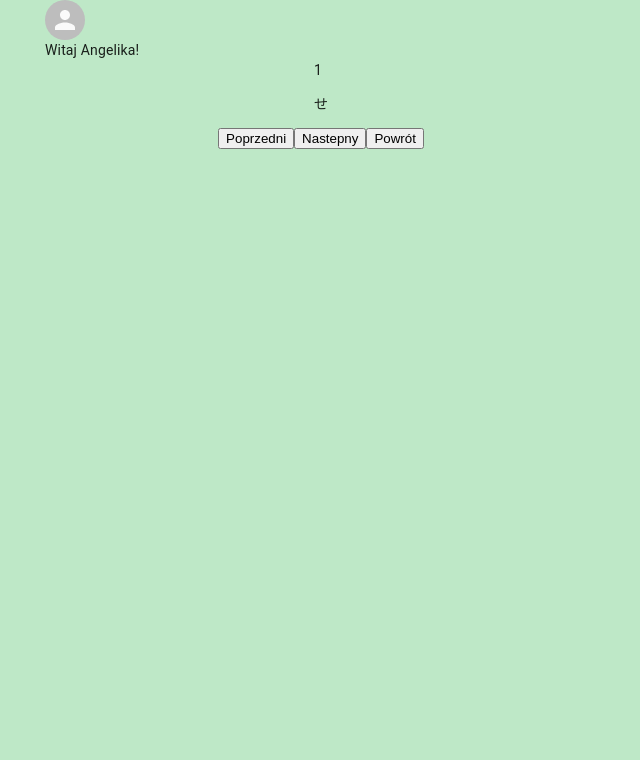
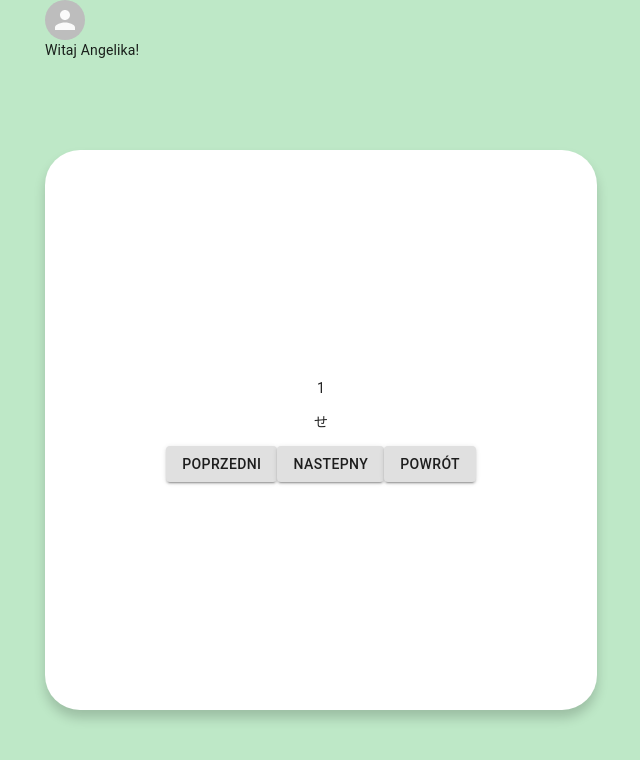
Before and after one commit to FAIRit/fe-kana-app, a React (Create React App) app: page /#/flash-cards/hiragana in a window 1280 px wide. Shown: the top 760 px of the page, without its empty margins (319-959 px from the left). Built offline with nearby package versions, Linux system fonts and the light colour scheme.

Commit message:
Added btns default styling

```diff
--- a/src/Components/BtnsBox.js
+++ b/src/Components/BtnsBox.js
@@ -1,5 +1,6 @@
 import React, { Component } from "react";
 import { Link } from "react-router-dom";
+import Button from "@material-ui/core/Button";
 
 class BtnsBox extends Component {
   handleNext = e => {
@@ -15,17 +16,17 @@ class BtnsBox extends Component {
     return (
       <div className="btns-box">
         {!this.props.componentToUse && (
-          <button className="btn-prev" onClick={this.handlePrev}>
+          <Button variant="contained" onClick={this.handlePrev}>
             Poprzedni
-          </button>
+          </Button>
         )}
 
-        <button className="btn-next" onClick={this.handleNext}>
+        <Button variant="contained" onClick={this.handleNext}>
           Nastepny
-        </button>
-        <Link to="/home">
-          <button className="back-to-home-btn">Powrót</button>
-        </Link>
+        </Button>
+        <Button variant="contained" component={Link} to="/home">
+          Powrót
+        </Button>
       </div>
     );
   }
--- a/src/Components/CheatSheet.js
+++ b/src/Components/CheatSheet.js
@@ -3,6 +3,7 @@ import { Link } from "react-router-dom";
 import UserNavBar from "./UserNavBar";
 import SingleSign from "./SingleSign";
 import Grid from "@material-ui/core/Grid";
+import Button from "@material-ui/core/Button";
 import { styled } from "@material-ui/core/styles";
 
 class CheatSheet extends Component {
@@ -40,24 +41,18 @@ class CheatSheet extends Component {
         <OuterGrid
           container
           direction="column"
-          justify="center"
+          justify="flex-start"
           alignItems="stretch"
         >
           <section className="cheat-sheet" onClick={this.handleFetchData}>
             <main className="cheat-sheet-container">
               <div className="cheat-sheet-btns">
-                <button
-                  className="cheat-sheet-hiragana-btn"
-                  onClick={this.handleGetHiragana}
-                >
+                <Button variant="contained" onClick={this.handleGetHiragana}>
                   Hiragana
-                </button>
-                <button
-                  className="cheat-sheet-katakana-btn"
-                  onClick={this.handleGetKatakana}
-                >
+                </Button>
+                <Button variant="contained" onClick={this.handleGetKatakana}>
                   Katakana
-                </button>
+                </Button>
               </div>
               {isHiraganaShown &&
                 kanaTable.map(kana => (
@@ -75,9 +70,9 @@ class CheatSheet extends Component {
                     key={kana.id}
                   />
                 ))}
-              <Link to="/home">
-                <button className="back-to-home-btn">Powrót</button>
-              </Link>
+              <Button variant="contained" component={Link} to="/home">
+                Powrót
+              </Button>
             </main>
           </section>
         </OuterGrid>
--- a/src/Components/ChooseSyllabary.js
+++ b/src/Components/ChooseSyllabary.js
@@ -1,7 +1,9 @@
 import React, { Component } from "react";
-import { Link } from "react-router-dom";
+import { Link as RouterLink } from "react-router-dom";
 import Grid from "@material-ui/core/Grid";
 import { styled } from "@material-ui/core/styles";
+import Button from "@material-ui/core/Button";
+import Link from "@material-ui/core/Link";
 
 class ChooseSyllabary extends Component {
   render() {
@@ -29,9 +31,23 @@ class ChooseSyllabary extends Component {
             >
               <h2 className="syllabary-header">Wybierz sylabariusz</h2>
               <div className="syllabary-inputs-box">
-                <Link to={this.props.match.url + "/hiragana"}>Hiragana</Link>
-                <Link to={this.props.match.url + "/katakana"}>Katakana</Link>
-                <Link to="/home">Powrót</Link>
+                <Button
+                  variant="contained"
+                  component={RouterLink}
+                  to={this.props.match.url + "/hiragana"}
+                >
+                  Hiragana
+                </Button>
+                <Button
+                  variant="contained"
+                  component={RouterLink}
+                  to={this.props.match.url + "/katakana"}
+                >
+                  Katakana
+                </Button>
+                <Link component={RouterLink} to="/home">
+                  Powrót
+                </Link>
               </div>
             </Grid>
           </div>
--- a/src/Components/FlashCards.js
+++ b/src/Components/FlashCards.js
@@ -2,6 +2,7 @@ import React, { Component } from "react";
 import UserNavBar from "./UserNavBar";
 import BtnsBox from "./BtnsBox";
 import Grid from "@material-ui/core/Grid";
+import { styled } from "@material-ui/core/styles";
 
 class FlashCards extends Component {
   state = {
@@ -39,13 +40,32 @@ class FlashCards extends Component {
 
   render() {
     const { kanaCounter, isMeaningShown, kanaTable } = this.state;
+    const OuterGrid = styled(Grid)({
+      background: "rgb(255,255,255)",
+      height: "70%",
+      marginTop: "90px",
+      borderRadius: "35px",
+      boxShadow: "0 8px 12px rgba(0,0,0,0.18)"
+    });
     return (
+      <>
+        <UserNavBar />
+        <OuterGrid
+          container
+          direction="column"
+          justify="center"
+          alignItems="center"
+        >
           <section className="flash-cards">
-        <UserNavBar />
-        <Grid container direction="column" justify="center" alignItems="center">
             <div
               className="flash-cards-container"
               onClick={this.handleShowMeaning}
+            >
+              <Grid
+                container
+                direction="column"
+                justify="center"
+                alignItems="center"
               >
                 <span className="flash-cards-id">{kanaCounter + 1}</span>
                 {!isMeaningShown ? (
@@ -58,13 +78,15 @@ class FlashCards extends Component {
                     {kanaTable[kanaCounter] && kanaTable[kanaCounter].meaning}
                   </p>
                 )}
+              </Grid>
             </div>
             <BtnsBox
               onPrev={this.handleShowPrevCharacter}
               onNext={this.handleShowNextCharacter}
             />
-        </Grid>
           </section>
+        </OuterGrid>
+      </>
     );
   }
 }
--- a/src/Components/Login.js
+++ b/src/Components/Login.js
@@ -2,6 +2,7 @@ import React, { Component } from "react";
 import { Link } from "react-router-dom";
 import TextField from "@material-ui/core/TextField";
 import Grid from "@material-ui/core/Grid";
+import Button from "@material-ui/core/Button";
 import { styled } from "@material-ui/core/styles";
 
 class Login extends Component {
@@ -57,13 +58,13 @@ class Login extends Component {
                   <span className="form-forgot-password">
                     Zapomniałeś hasła?
                   </span>
-                  <Link to="/home">
-                    <button className="form-login-btn">Zaloguj się</button>
-                  </Link>
+                  <Button variant="contained" component={Link} to="/home">
+                    Zaloguj się
+                  </Button>
                   lub
-                  <Link to="/register">
-                    <button className="form-register-btn">Załóż konto</button>
-                  </Link>
+                  <Button variant="contained" component={Link} to="/register">
+                    Załóż konto
+                  </Button>
                 </Grid>
               </div>
             </Grid>
--- a/src/Components/Registration.js
+++ b/src/Components/Registration.js
@@ -3,6 +3,7 @@ import { Link } from "react-router-dom";
 import TextField from "@material-ui/core/TextField";
 import Grid from "@material-ui/core/Grid";
 import { styled } from "@material-ui/core/styles";
+import Button from "@material-ui/core/Button";
 
 class Registration extends Component {
   render() {
@@ -61,13 +62,13 @@ class Registration extends Component {
                   justify="center"
                   alignItems="center"
                 >
-                  <Link to="/home">
-                    <button className="form-register-btn">Załóż konto</button>
-                  </Link>
+                  <Button variant="contained" component={Link} to="/home">
+                    Załóż konto
+                  </Button>
                   lub
-                  <Link to="/">
-                    <button className="form-login-btn">Zaloguj się</button>
-                  </Link>
+                  <Button variant="contained" component={Link} to="/">
+                    Zaloguj się
+                  </Button>
                 </Grid>
               </div>
             </Grid>
```
Lines whose indentation alone changed are shown as unchanged.
